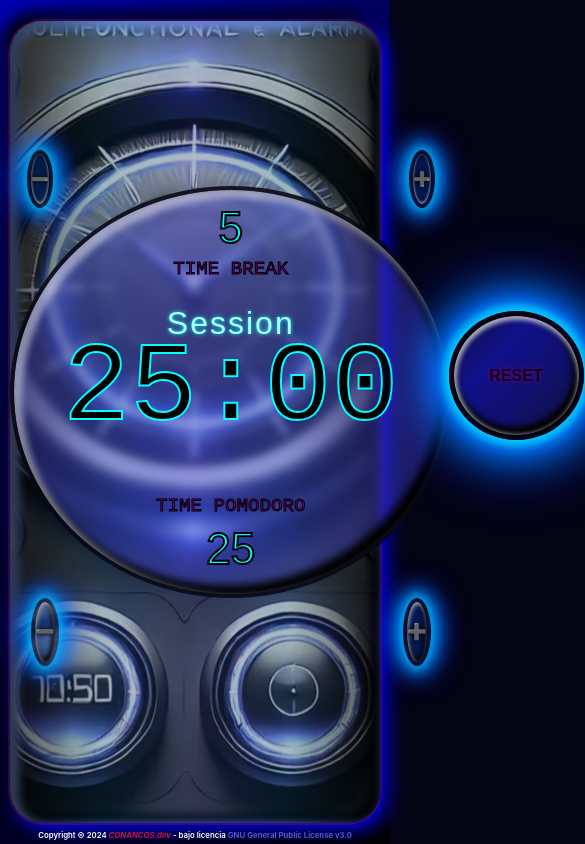
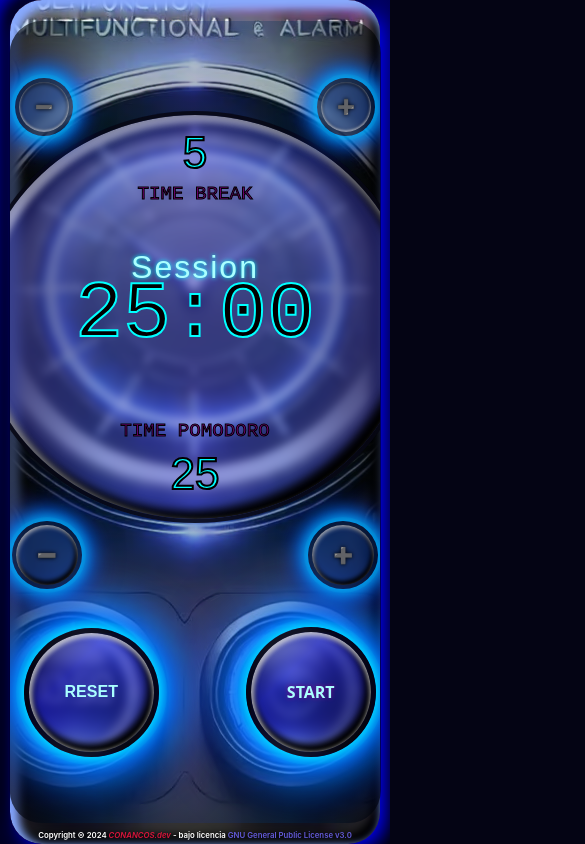
Before and after one commit to conancos/pomodoro, a React (Vite) app: page / in a window 390 px wide. Shown: the top 844 px of the page, 585 px wide, since content can reach past the window. Built offline with nearby package versions, Linux system fonts and the light colour scheme.

Commit message:
responsive regulinxis, botones inferiores descentrados en imagen

```diff
--- a/src/App.css
+++ b/src/App.css
@@ -48,10 +48,10 @@ body {
   transform: translate(-50%, -50%);
   border-radius: 32px;
 
-  width: 1550px;
-  max-width: 95%;
-  height: 900px;
-  max-height: 95dvh;
+  width: 95%;
+  max-width: 1550px;
+  height: 95dvh;
+  max-height: 900px;
   /* width: 95vw;
   height: 90dvh; */
   /* border: 10px solid #00f5; */
@@ -74,3 +74,105 @@ body {
   border-radius: 32px;
 
 }
+
+
+/* Responsive */
+
+@media (width < 510px) {
+
+  #root, #root::before {
+    overflow: hidden;
+  }
+
+  .clock {
+    overflow: hidden !important;
+  }
+
+  .clock .buttons-break {
+    justify-content: space-between !important;
+    column-gap: unset !important;
+    position: absolute !important;
+    top: 36px;
+    padding-inline: 5px !important;
+    z-index: 1;
+  }
+
+  .clock .sphere-big {
+    /* background: #7770 !important; */
+    overflow: hidden !important;
+
+    position: absolute;
+    top: 30px;
+  }
+
+  .clock .buttons-session {
+    justify-content: space-between !important;
+    margin-left: unset !important;
+    column-gap: unset !important;
+    top: 2px;
+    padding-inline: 2px !important;
+    z-index: 1;
+  }
+
+  .clock .panel {
+    top: 6px;
+    /* column-gap: ; */
+    /* top: 70%; */
+    /* position: static; */
+  }
+}
+
+@media (width <= 470px) {
+  .clock .sphere-big {
+    position: absolute;
+    top: 30px;
+    left: 50%;
+    transform: translateX(-50%);
+    overflow: hidden;
+  }
+  .clock .panel {
+    justify-content: center;
+    position: relative;
+    /* left: -16px !important; */
+    margin: 0 auto;
+    text-align: center;
+  }
+}
+
+/* Lo modificaré con javaScript + adelante */
+@media (width <= 455px) {
+  .clock .panel {
+    left: -3% !important;
+  }
+}
+@media (width <= 425px) {
+  .clock .panel {
+    left: -5% !important;
+  }
+}
+@media (width <= 375px) {
+  .clock .panel {
+    justify-content: space-between !important;
+    column-gap: 0 !important;
+  }
+  .clock .panel .start-stop {
+    left: -40px;
+    right: 0 !important;
+  }
+}
+@media (width <= 320px) {
+  .clock .panel .button-reset {
+
+    left: -85px !important;
+  }
+}
+
+@media (height <= 880px) {
+  #root, #root::before {
+    overflow-y: hidden !important;
+    max-height: 100svh !important;
+  }
+  .clock .panel {
+    height: 150px !important;
+  }
+}
--- a/src/components/styles/clock.css
+++ b/src/components/styles/clock.css
@@ -155,7 +155,7 @@
             }
             :last-child {
                 line-height: 1.2;
-                font-size: 7rem;
+                font-size: clamp(5rem, 10vw, 7rem);
                 color: #000;
                 -webkit-text-stroke: #0ff 2px;
                 font-family: monospace;
--- a/src/components/styles/panel.css
+++ b/src/components/styles/panel.css
@@ -23,8 +23,9 @@
         height: 129px;
         font-size: 1rem;
         color: #000c;
+        color: #aff;
         font-weight: bold;
-        text-shadow: 0px 0px 4px purple;
+        /* text-shadow: 0px 0px 4px purple; */
 
         cursor: pointer;
         position: relative;
@@ -88,6 +89,7 @@
             justify-content: center;
 
             color: #000c;
+            color: #aff;
             font-size: 1rem;
             font-weight: bold;
             text-shadow: 0px 0px 4px purple;
--- a/src/index.css
+++ b/src/index.css
@@ -21,6 +21,8 @@
   -webkit-touch-callout: none;
   -webkit-user-select: none;
   user-select: none;
+
+  /* overflow-y: auto !important; */
 }
 
 body {
```
